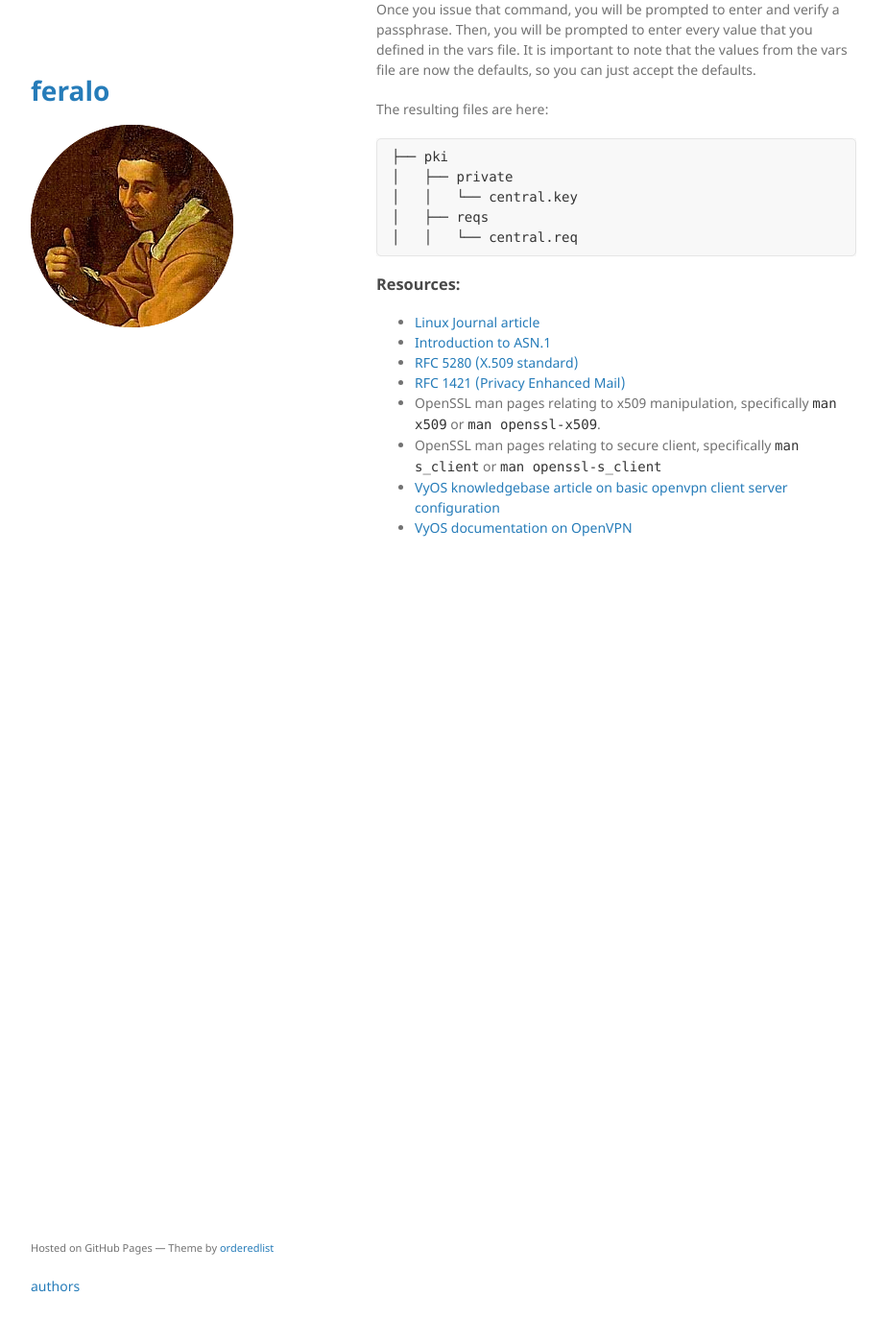
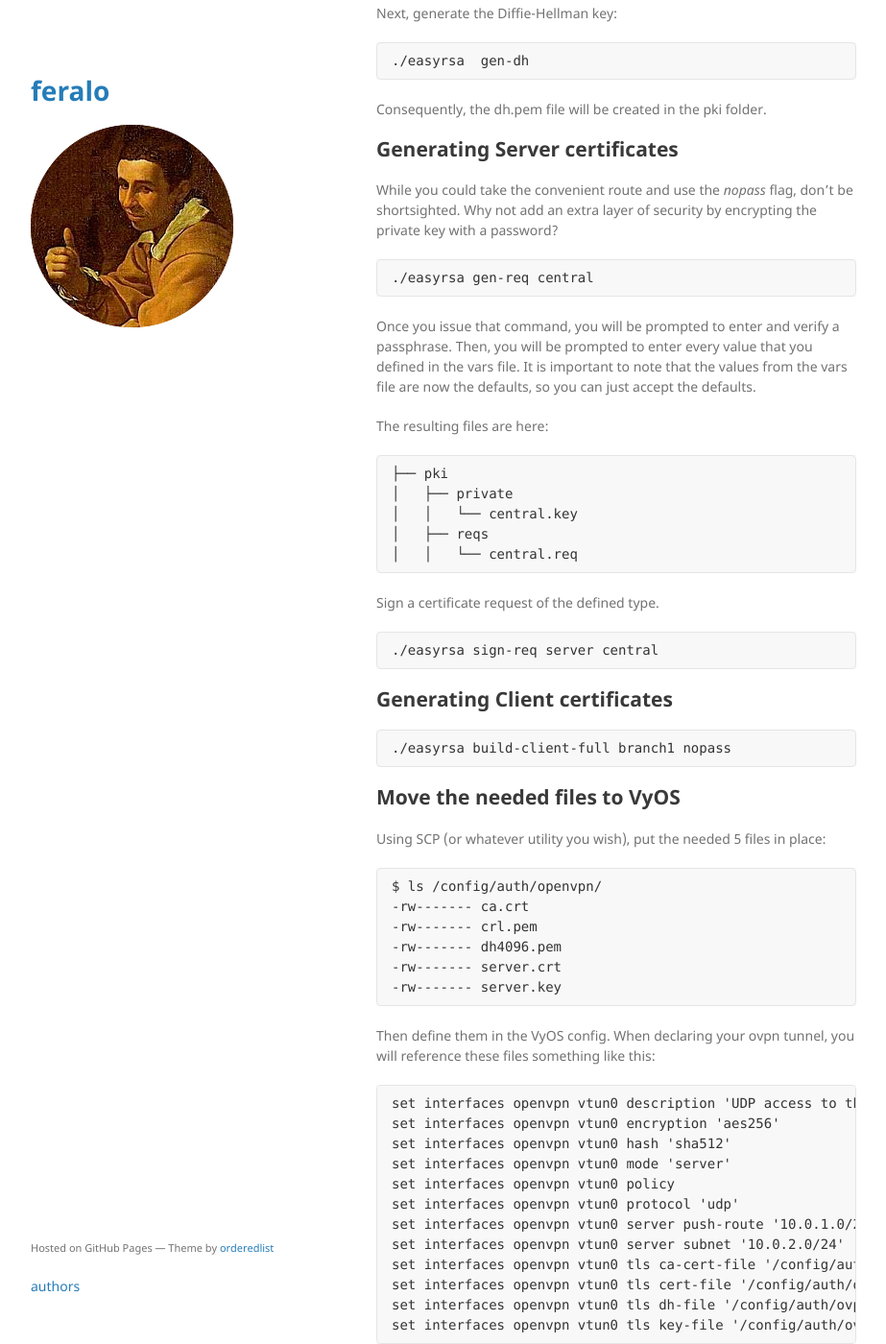
Before and after one commit to noah-de/minima-modified, a Jekyll site: the page built from _notes/2021-03-30-pki.md, in a window 1280 px wide and 1400 px high, scrolled down 2035 px. Shown: the whole window at 96% size, without its empty margins (178-1101 px from the left). Built offline with Jekyll 4.4.1, drawn with Linux system fonts in a browser that asks for light colours; before the commit the page ends 2665 px from its top, so only the background shows below that; some of the changed text lies outside the part shown.

Commit message:
Good enough to get started

````diff
--- a/_notes/2021-03-30-pki.md
+++ b/_notes/2021-03-30-pki.md
@@ -33,14 +33,12 @@
 That command will create a scaffold of your PKI:
 
 ```
-pki
+ pki
 ├── openssl-easyrsa.cnf
 ├── private
 ├── reqs
 └── safessl-easyrsa.cnf
 ```
-
-
 Copy the example _vars_ file and edit it:
 
     cat vars.example > vars
@@ -48,9 +46,22 @@
 
 Some things that you might want to edit would include the mode (changing from _cn_only_ to _org_).
 
-Then build your certificate authority (CA):
+Next, build your certificate authority (CA).
 
     ./easyrsa  build-ca
+
+You will be prompted to enter a passphrase. This is very important to have. Remember that the output of this command will be the ca files (_ca.cert_ and _ca.key_). The cert file is the one that gets distributed and the key file is the super important file that must never be shared. In addition to not sharing it, it should also be encrypted (with the password).
+
+The generated files are:
+
+```
+├── pki
+│   ├── ca.crt
+│   ├── index.txt
+│   ├── index.txt.attr
+│   ├── private
+│   │   ├── ca.key
+```
 
 > some older references will have you _source_ the vars file at this point. It is no longer needed (as noted at the top of the file). If you execute the file without arguments, you can see the available arguments, and that the vars file is being read.
 
@@ -68,7 +79,6 @@
 Once you issue that command, you will be prompted to enter  and verify a passphrase. Then, you will be prompted to enter every value that you defined in the vars file. It is important to note that the values from the vars file are now the defaults, so you can just accept the defaults.
 
 The resulting files are here:
-
 ```
 ├── pki
 │   ├── private
@@ -76,13 +86,55 @@
 │   ├── reqs
 │   │   └── central.req
 ```
+
+Sign a certificate request of the defined type.
+
+    ./easyrsa sign-req server central
+
+## Generating Client certificates
+
+    ./easyrsa build-client-full branch1 nopass
+
+
+## Move the needed files to VyOS
+Using SCP (or whatever utility you wish), put the needed 5 files in place:
+
+```
+$ ls /config/auth/openvpn/
+-rw------- ca.crt
+-rw------- crl.pem
+-rw------- dh4096.pem
+-rw------- server.crt
+-rw------- server.key
+```
+
+Then define them in the VyOS config. When declaring your ovpn tunnel, you will reference these files something like this:
+
+```
+set interfaces openvpn vtun0 description 'UDP access to the VPN'
+set interfaces openvpn vtun0 encryption 'aes256'
+set interfaces openvpn vtun0 hash 'sha512'
+set interfaces openvpn vtun0 mode 'server'
+set interfaces openvpn vtun0 policy
+set interfaces openvpn vtun0 protocol 'udp'
+set interfaces openvpn vtun0 server push-route '10.0.1.0/24'
+set interfaces openvpn vtun0 server subnet '10.0.2.0/24'
+set interfaces openvpn vtun0 tls ca-cert-file '/config/auth/ovpn/ca.crt'
+set interfaces openvpn vtun0 tls cert-file '/config/auth/ovpn/central.crt'
+set interfaces openvpn vtun0 tls dh-file '/config/auth/ovpn/dh4096.pem'
+set interfaces openvpn vtun0 tls key-file '/config/auth/ovpn/dentral.key'
+```
+
 ### Resources:
 
- - [Linux Journal article](https://www.linuxjournal.com/content/understanding-public-key-infrastructure-and-x509-certificates)
- - [Introduction to ASN.1](https://www.itu.int/en/ITU-T/asn1/Pages/introduction.aspx)
--   [RFC 5280 (X.509 standard)](https://tools.ietf.org/html/rfc5280)
--   [RFC 1421 (Privacy Enhanced Mail)](https://tools.ietf.org/html/rfc1421)
--   OpenSSL man pages relating to x509 manipulation, specifically  `man x509`  or  `man openssl-x509`.
--   OpenSSL man pages relating to secure client, specifically  `man s_client`  or  `man openssl-s_client`
+- [Linux Journal article](https://www.linuxjournal.com/content/understanding-public-key-infrastructure-and-x509-certificates)
+- [Introduction to ASN.1](https://www.itu.int/en/ITU-T/asn1/Pages/introduction.aspx)
+- [RFC 5280 (X.509 standard)](https://tools.ietf.org/html/rfc5280)
+- [RFC 1421 (Privacy Enhanced Mail)](https://tools.ietf.org/html/rfc1421)
+- [RFC 2986 (Certification Request Syntax Specification)](https://tools.ietf.org/html/rfc2986)
+- OpenSSL man pages relating to x509 manipulation, specifically  `man x509`  or  `man openssl-x509`.
+- OpenSSL man pages relating to secure client, specifically  `man s_client`  or  `man openssl-s_client`
 - [VyOS knowledgebase article on basic openvpn client server configuration](https://support.vyos.io/en/kb/articles/basic-openvpn-client-server-configuration-2)
 - [VyOS documentation on OpenVPN](https://docs.vyos.io/en/crux/configuration/interfaces/openvpn.html#openvpn-server)
+- [Guide to EasyRSA](https://www.adamintech.com/a-beginners-guide-to-easyrsa/)
+- [Cypto file extensions](https://crypto.stackexchange.com/a/43700)
````
